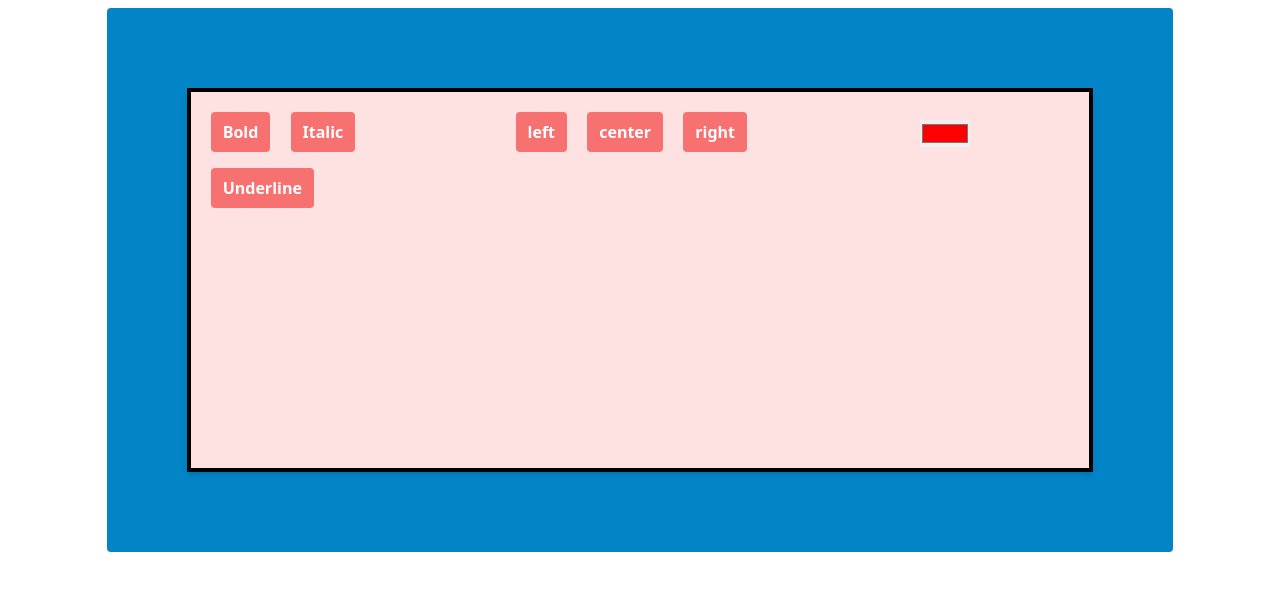
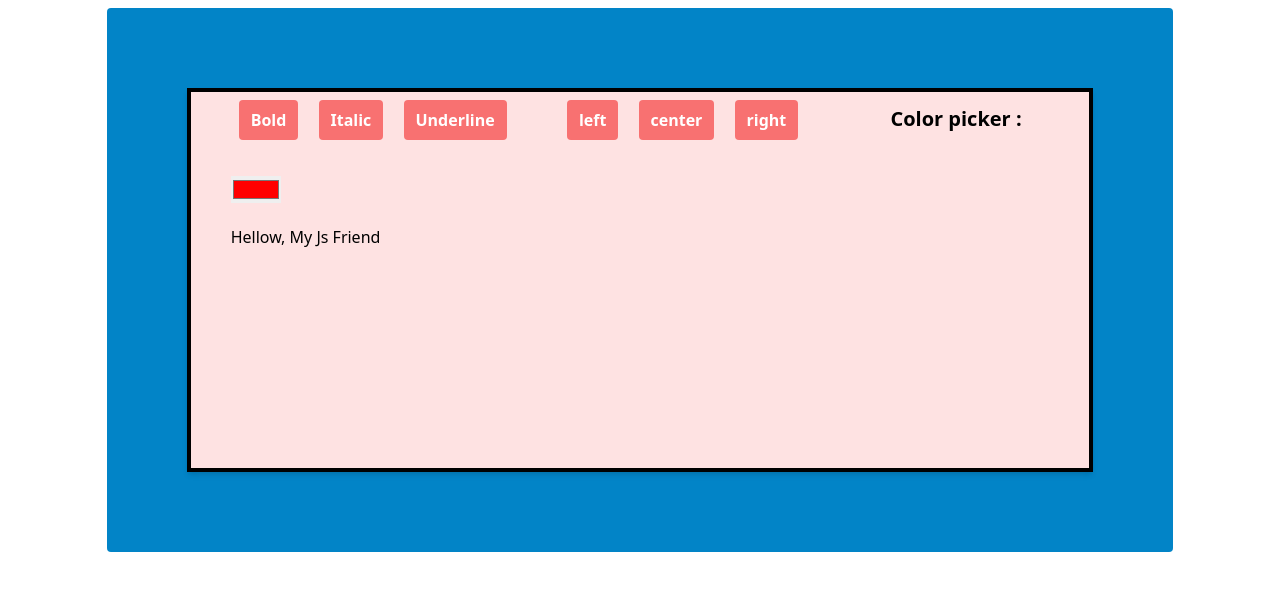
Before and after one commit to Atik074/text-editor, a plain HTML site: page index.html in a window 1280 px wide. Shown: the part 52-642 px from the top of the page. Drawn offline with nearby package versions, Linux system fonts and the light colour scheme.

Commit message:
display added

```diff
--- a/index.html
+++ b/index.html
@@ -10,28 +10,40 @@
 </head>
 <body>
       <h1 class="text-blue-400 text-3xl text-center m-3 font-semibold">Text Editor Practice</h1>
-      <section class="bg-sky-600 p-20 mb-3 text-center w-10/12 mx-auto rounded h-auto">
-        <div class="w-full mx-auto shadow-md bg-red-100 h-96 grid grid-cols-3 gap-4 border-4 border-black	">
+      <section class="bg-sky-600 p-20  mb-3  w-10/12 mx-auto rounded h-auto">
 
-          <div class="text-left p-3">
+
+      <div class="w-full mx-auto shadow-md bg-red-100 h-96  border-4 border-black px-10">
+
+           <div class="inline">
               <button class="px-3 py-2 bg-red-400 font-bold rounded text-white m-2">Bold</button>
               <button class="px-3 py-2 bg-red-400 font-bold rounded text-white m-2">Italic</button>
               <button class="px-3 py-2 bg-red-400 font-bold rounded text-white m-2">Underline</button>
             </div>
-          <div class="text-left p-3">
+            <div class="inline mx-10">
               <button class="px-3 py-2 bg-red-400 font-bold rounded text-white m-2">left</button>
               <button class="px-3 py-2 bg-red-400 font-bold rounded text-white m-2">center</button>
               <button class="px-3 py-2 bg-red-400 font-bold rounded text-white m-2">right</button>
+
             </div>
 
-          <div>
-            <form action="/action_page.php">
+            <div class="inline  mx-10  font-bold">
+              <form action="/action_page.php" class="inline">
+                <label class="text-xl">Color picker :</label>
                   <input class="mt-7" type="color" id="favcolor" name="favcolor" value="#ff0000">
                 </form>
+          </div>
+          <!-- write in this div -->
+        <div class="mt-5 ">
+          <p>Hellow, My Js Friend</p>
+         </div>
+
+
+        </div>
 
 
 
-        </div>
+
 
       </section>
     <script src="./script.js"></script>
```
Lines whose indentation alone changed are shown as unchanged.
